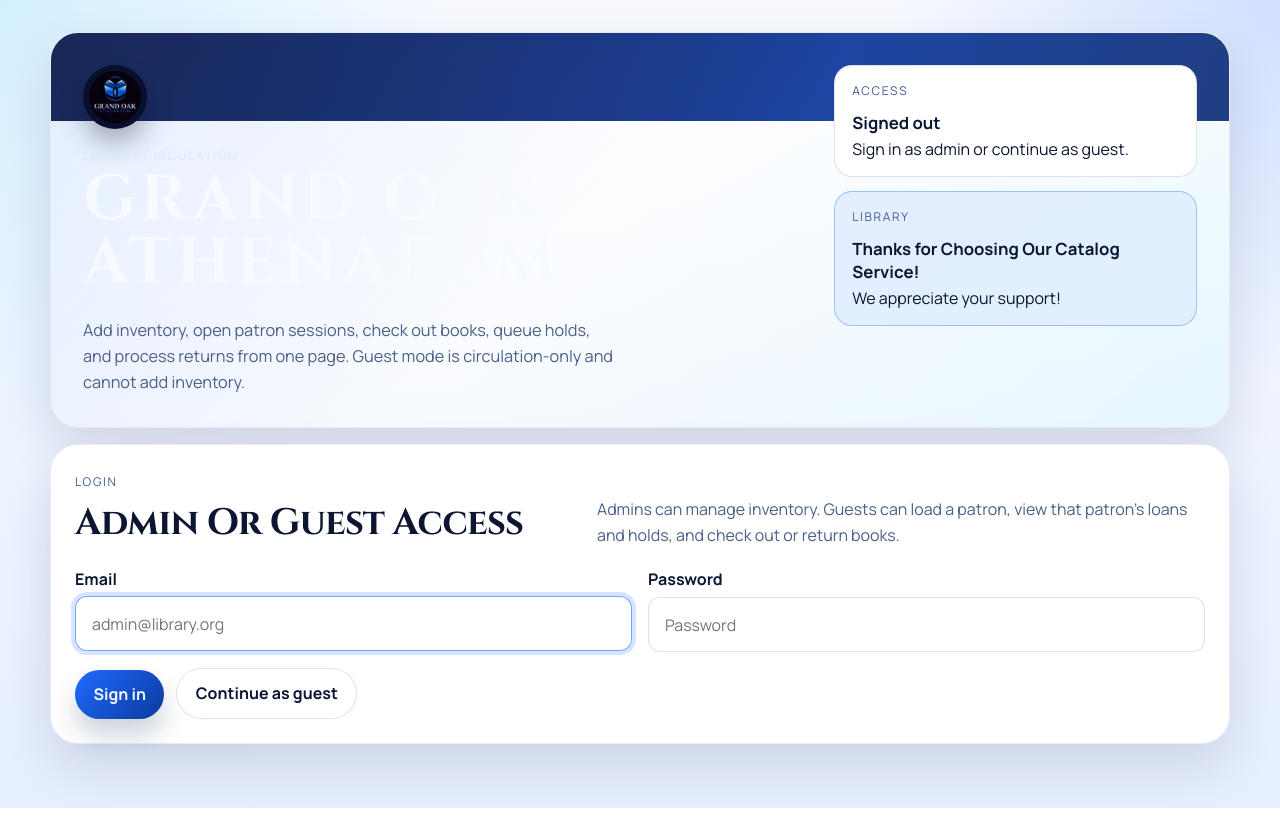
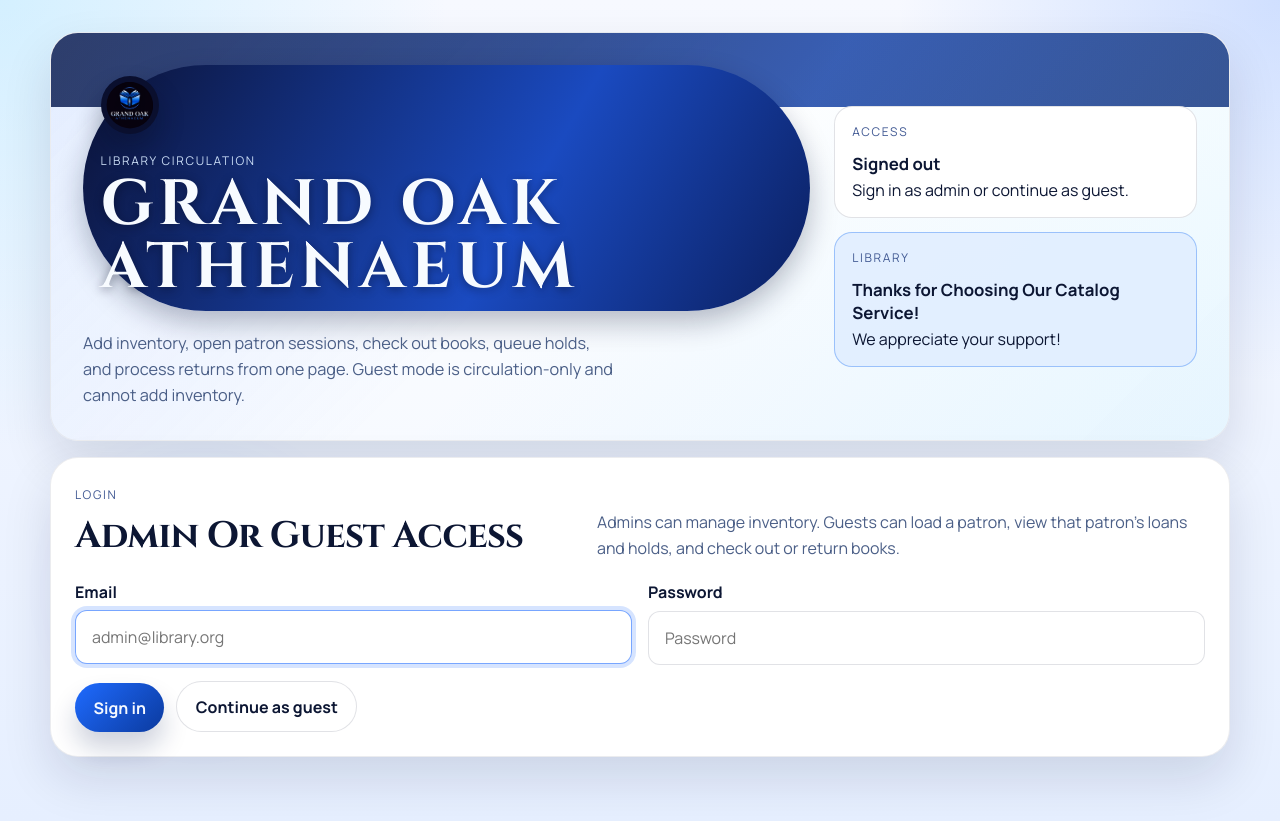
Before and after one commit to sachaavogel/library-circulation, a website with bundled scripts: page index.html in a window 1280 px wide. Built offline with nearby package versions, Linux system fonts and the light colour scheme; no server answers.

Commit message:
Improve header contrast and layout

```diff
--- a/library-catalog.css
+++ b/library-catalog.css
@@ -118,7 +118,7 @@ code {
 .hero {
   display: grid;
   gap: 1.5rem;
-  align-items: start;
+  align-items: center;
   grid-template-columns: minmax(0, 2fr) minmax(280px, 1fr);
   padding: 2rem;
   overflow: hidden;
@@ -135,10 +135,10 @@ code {
   top: 0;
   left: 0;
   right: -20%;
-  height: 5.5rem;
-  background: linear-gradient(120deg, #0b1236 0%, #123a9c 55%, #0b1e5a 100%);
+  height: 4.6rem;
+  background: linear-gradient(120deg, #0a1339 0%, #1541a5 55%, #0b205f 100%);
   border-bottom-right-radius: 140px;
-  opacity: 0.95;
+  opacity: 0.85;
   z-index: 0;
 }
 
@@ -158,17 +158,26 @@ code {
   z-index: 1;
 }
 
+.hero-copy {
+  display: grid;
+  gap: 1.2rem;
+}
+
 .brand-row {
   display: flex;
   flex-wrap: wrap;
   gap: 1.1rem;
   align-items: center;
+  padding: 0.7rem 1.1rem;
+  border-radius: 999px;
   color: #f6f9ff;
+  background: linear-gradient(120deg, #0b1236 0%, #1a4ac0 60%, #0b1f5f 100%);
+  box-shadow: 0 12px 28px rgba(8, 18, 50, 0.28);
 }
 
 .brand-mark {
-  width: 64px;
-  height: 64px;
+  width: 58px;
+  height: 58px;
   border-radius: 999px;
   background: #0a0f2e;
   padding: 0.35rem;
@@ -182,7 +191,7 @@ code {
 
 .brand-copy .eyebrow {
   margin-bottom: 0;
-  color: rgba(214, 232, 255, 0.9);
+  color: rgba(214, 232, 255, 0.92);
 }
 
 .brand-copy h1 {
@@ -190,6 +199,7 @@ code {
   text-transform: uppercase;
   letter-spacing: 0.08em;
   max-width: none;
+  text-shadow: 0 2px 10px rgba(7, 12, 32, 0.45);
 }
 
 .eyebrow,
@@ -244,7 +254,7 @@ h4 {
 
 .hero-text {
   max-width: 54ch;
-  margin-top: 1.4rem;
+  margin-top: 0;
   font-size: 1.02rem;
 }
 
@@ -705,4 +715,8 @@ h4 {
   .patron-session__header {
     grid-template-columns: 1fr;
   }
+
+  .brand-row {
+    border-radius: 20px;
+  }
 }
```
